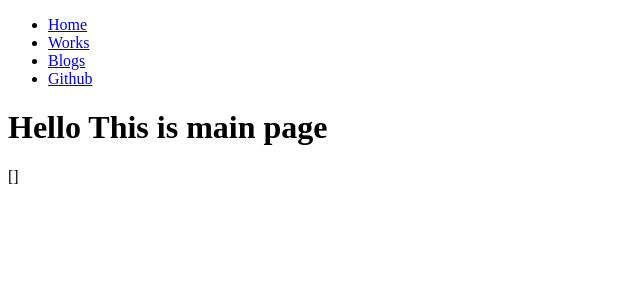
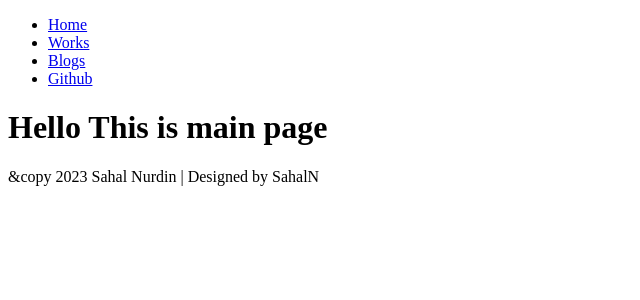
Before and after one commit to SahalN/sahaln-portfolio, a Next.js app: page / in a window 1280 px wide. Shown: the top 300 px of the page, without its empty margins (0-640 px from the left). Built offline with nearby package versions, Linux system fonts and the light colour scheme.

Commit message:
Adding Tailwindcss

```diff
--- a/app/layout.jsx
+++ b/app/layout.jsx
@@ -1,6 +1,7 @@
 /** @format */
 
 import Link from "next/link";
+import "./globals.css";
 
 export default function RootLayout({ children }) {
   return (
@@ -28,7 +29,7 @@ export default function RootLayout({ children }) {
             </nav>
           </header>
           <main>{children}</main>
-          <footer>[]</footer>
+          <footer>&copy 2023 Sahal Nurdin | Designed by SahalN</footer>
         </body>
       </html>
     </>
```
Also changed, not shown: package.json (+8 -1 lines), app/globals.css (added), 1 other file (tests, documents, lock files or other folders).
